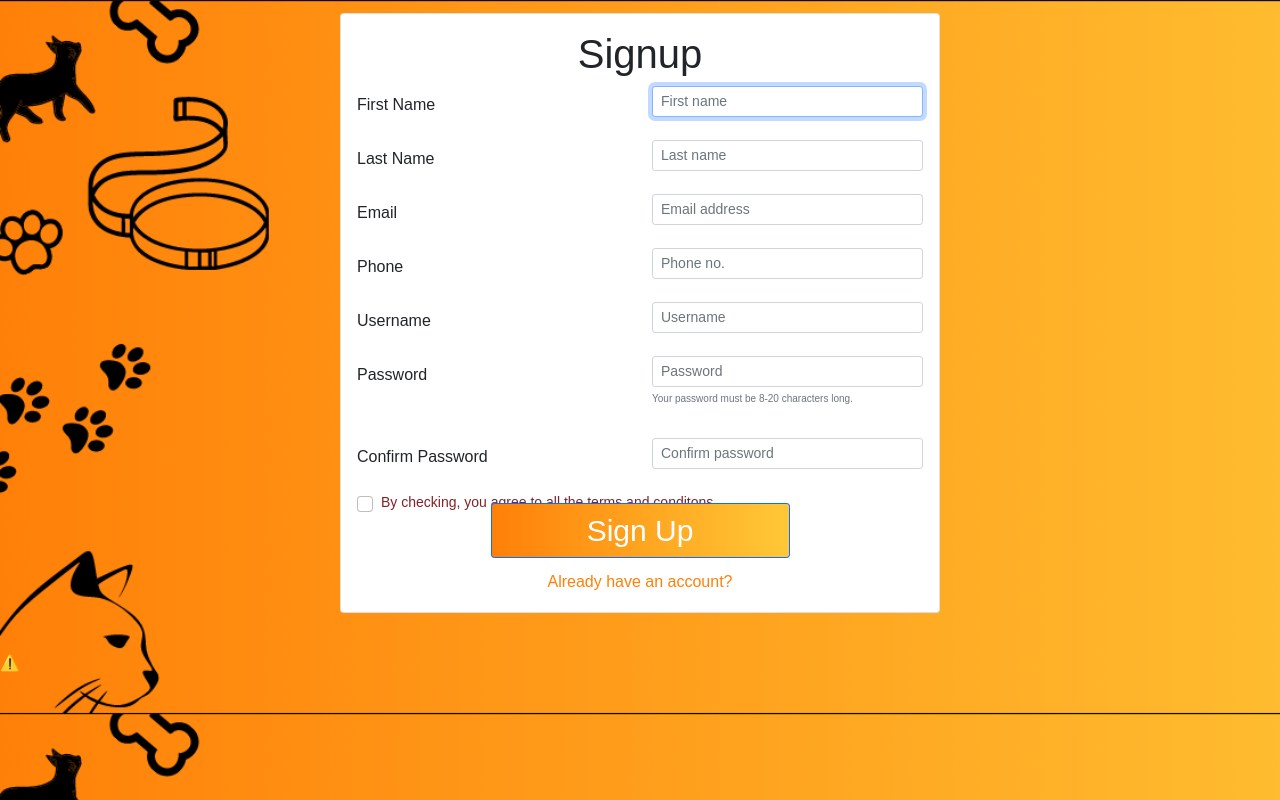
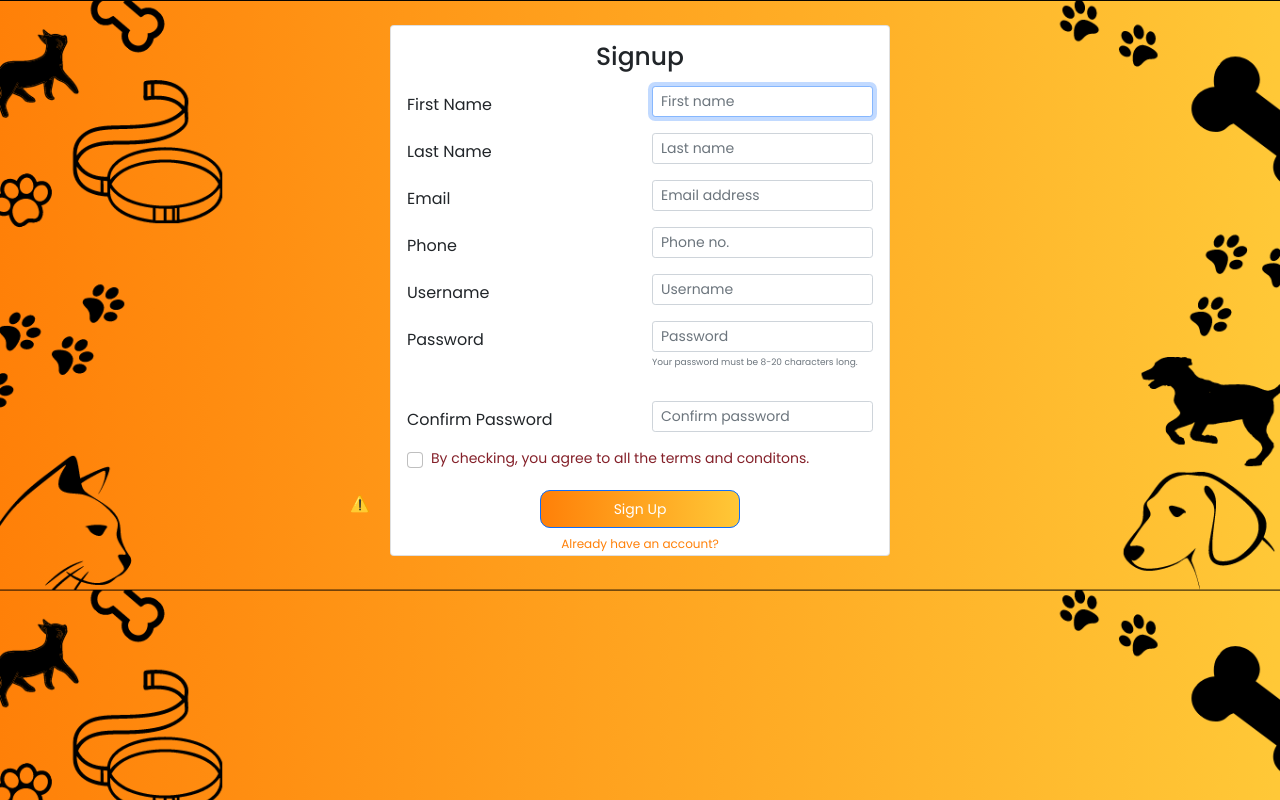
Before and after one commit to joel-cr7/petswebsite, a Django app: page /signup/ in a window 1280 px wide. Run offline with Django 3.2, Linux system fonts and the light colour scheme.

Commit message:
Final Update.css

```diff
--- a/PetWebsite/accounts/static/signup.css
+++ b/PetWebsite/accounts/static/signup.css
@@ -3,8 +3,8 @@
   margin: 0;
   padding: 0;
   box-sizing: border-box;
-  font-family: 'Century Gothic', sans-serif;
-  font-weight: 500;
+  font-family: 'Poppins', sans-serif;
+
 
 }
 body{
@@ -12,44 +12,76 @@
   background-size: cover;
 }
 .card{
+
+  width: 500px;
   margin: auto;
-  margin-top: 1%;
-  width: 600px;
-  height: 600px;
+  margin-top: 25px;
 }
 
 button{
   background-image: linear-gradient(to right, #FF8008, #FFC837);
-  padding-top: 100px;
+
 }
 
 
 .btn.btn-primary{
-  margin-top: -15%;
-  margin-bottom: 2%;
+    border-radius: 10px;
+    width: 80%;
+    height: 120%;
+    justify-content: center;
+    align-items: center;
+    margin: auto;
+
 }
-.btn.btn-primary label{
-  font-size: 30px;
+.btn.btn-primary p{
+  font-size: 12px;
+  font-weight: 600;
+  margin: auto;
+}
+#passwordHelpBlock p{
+  font-size: 9px;
+}
+.inside-content{
+
+  display: block;
+  width: 100%;
+  height: 8%;
+  margin-top: 3%;
+
+}
+.col-form-label p{
+  font-size: 12px;
+  font-weight: 600;
+  height: 50%;
+}
+.header-text h1{
+  text-align: center;
+  font-size: 25px;
+
+}
+.link-login {
+
+  text-align: center;
+  margin-top: 2%;
+
 }
 
-#passwordHelpBlock p{
-  font-size: 10px;
+.link-login a{
+  text-decoration: solid;
+  color: #FF8008;
+  font-size: 12px;
 }
-.inside-content{
-  margin-top: 1.5%;
+
+
+
+label{
+  display: block;
+  height: 2px;
+
 }
-.header-text{
-  text-align: center;
-  font-size: 40px;
-}
-.link-login {
-  text-align: center;
-  margin-top: 1%;
-  margin-bottom:3%;
-}
-.link-login a{
-  text-decoration: none;
-  color: #FF8008;
+lottie-player{
+  margin-left: 350px;
+  margin-top: -8%;
 }
 
 /*
@@ -62,7 +94,7 @@
   .card{
     margin-top: 15%;
     width: 300px;
-    height: 550px;
+    height: 650px;
   }
   .inside-content{
     font-size: 15px;
```
